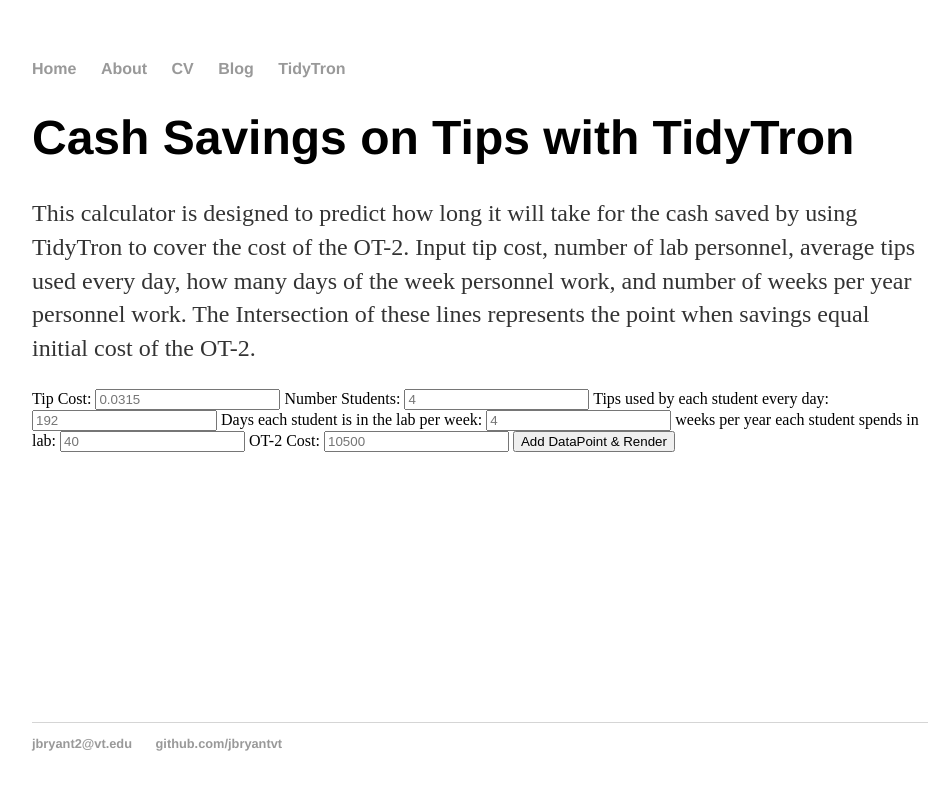
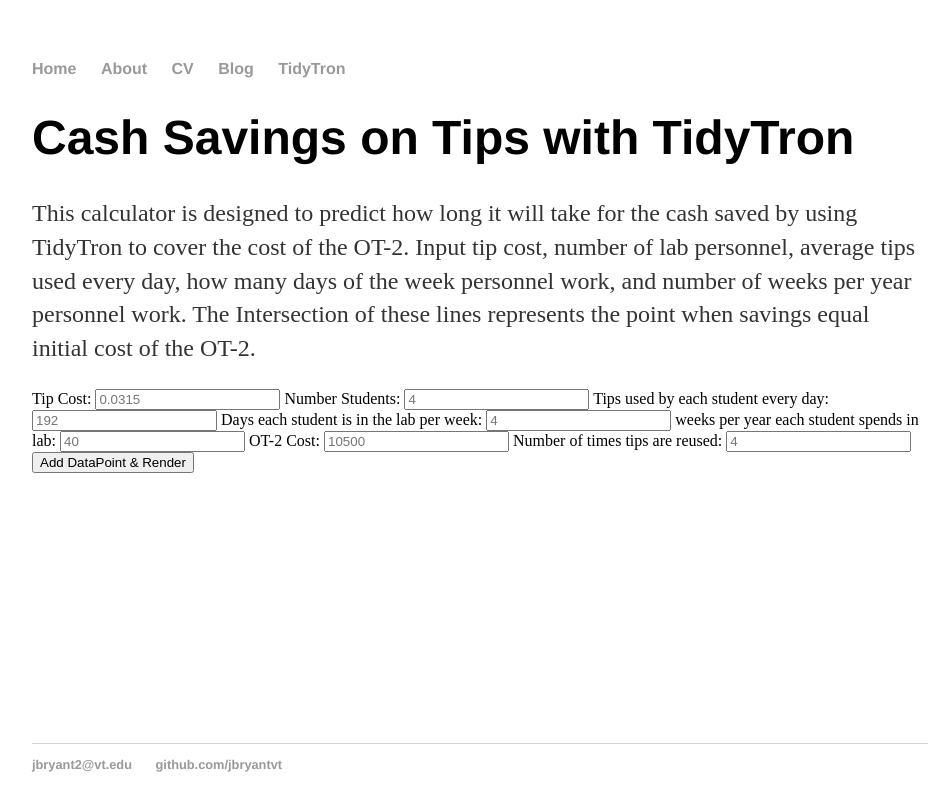
Before and after one commit to jbryantvt/jbryantvt.github.io, a Jekyll site: the page built from TidyTron/index.html, in a window 1280 px wide. Shown: the top 811 px of the page, without its empty margins (160-1109 px from the left). Built offline with Jekyll 4.4.1, drawn with Linux system fonts in a browser that asks for light colours.

Commit message:
Update index.html

```diff
--- a/TidyTron/index.html
+++ b/TidyTron/index.html
@@ -45,12 +45,13 @@
                 tips_per_day = Number(document.getElementById("tips_per_day").value);
                 days_per_week = Number(document.getElementById("days_per_week").value);
                 weeks_per_year = Number(document.getElementById("weeks_per_year").value);
+                reuses = Number(document.getElementById("OT2_cost").value);
 
 
                 dps.push({x: 1,y: 1*(tip_cost*students*tips_per_day*days_per_week*weeks_per_year)},{x: 2,y: 2*(tip_cost*students*tips_per_day*days_per_week*weeks_per_year)},{x: 3,y: 3*(tip_cost*students*tips_per_day*days_per_week*weeks_per_year)},{x: 4,y: 4*(tip_cost*students*tips_per_day*days_per_week*weeks_per_year)},{x: 5,y: 5*(tip_cost*students*tips_per_day*days_per_week*weeks_per_year)},{x: 6,y: 6*(tip_cost*students*tips_per_day*days_per_week*weeks_per_year)},{x: 7,y: 7*(tip_cost*students*tips_per_day*days_per_week*weeks_per_year)});
                 chart.render();
 
-                ds.push({x: 1,y: OT2_cost+((tip_cost*students*tips_per_day*days_per_week*weeks_per_year)/4)},{x: 2,y: OT2_cost+(2*((tip_cost*students*tips_per_day*days_per_week*weeks_per_year)/4))},{x: 3,y: OT2_cost+(3*((tip_cost*students*tips_per_day*days_per_week*weeks_per_year)/4))},{x: 4,y: OT2_cost+(4*((tip_cost*students*tips_per_day*days_per_week*weeks_per_year)/4))},{x: 5,y: OT2_cost+(5*((tip_cost*students*tips_per_day*days_per_week*weeks_per_year)/4))},{x: 6,y: OT2_cost+(6*((tip_cost*students*tips_per_day*days_per_week*weeks_per_year)/4))},{x: 7,y: OT2_cost+(7*((tip_cost*students*tips_per_day*days_per_week*weeks_per_year)/4))});
+                ds.push({x: 1,y: OT2_cost+((tip_cost*students*tips_per_day*days_per_week*weeks_per_year)/reuses)},{x: 2,y: OT2_cost+(2*((tip_cost*students*tips_per_day*days_per_week*weeks_per_year)/reuses))},{x: 3,y: OT2_cost+(3*((tip_cost*students*tips_per_day*days_per_week*weeks_per_year)/reuses))},{x: 4,y: OT2_cost+(4*((tip_cost*students*tips_per_day*days_per_week*weeks_per_year)/reuses))},{x: 5,y: OT2_cost+(5*((tip_cost*students*tips_per_day*days_per_week*weeks_per_year)/reuses))},{x: 6,y: OT2_cost+(6*((tip_cost*students*tips_per_day*days_per_week*weeks_per_year)/reuses))},{x: 7,y: OT2_cost+(7*((tip_cost*students*tips_per_day*days_per_week*weeks_per_year)/reuses))});
                 chart.render();
             }
 
@@ -75,6 +76,8 @@
     <input id="weeks_per_year" type="number" step="any" placeholder="40">
     OT-2 Cost:
     <input id="OT2_cost" type="number" step="any" placeholder="10500">
+    Number of times tips are reused:
+    <input id="reuses" type="number" step="any" placeholder="4">
 
 
     <button id="renderButton">Add DataPoint & Render</button>
```
